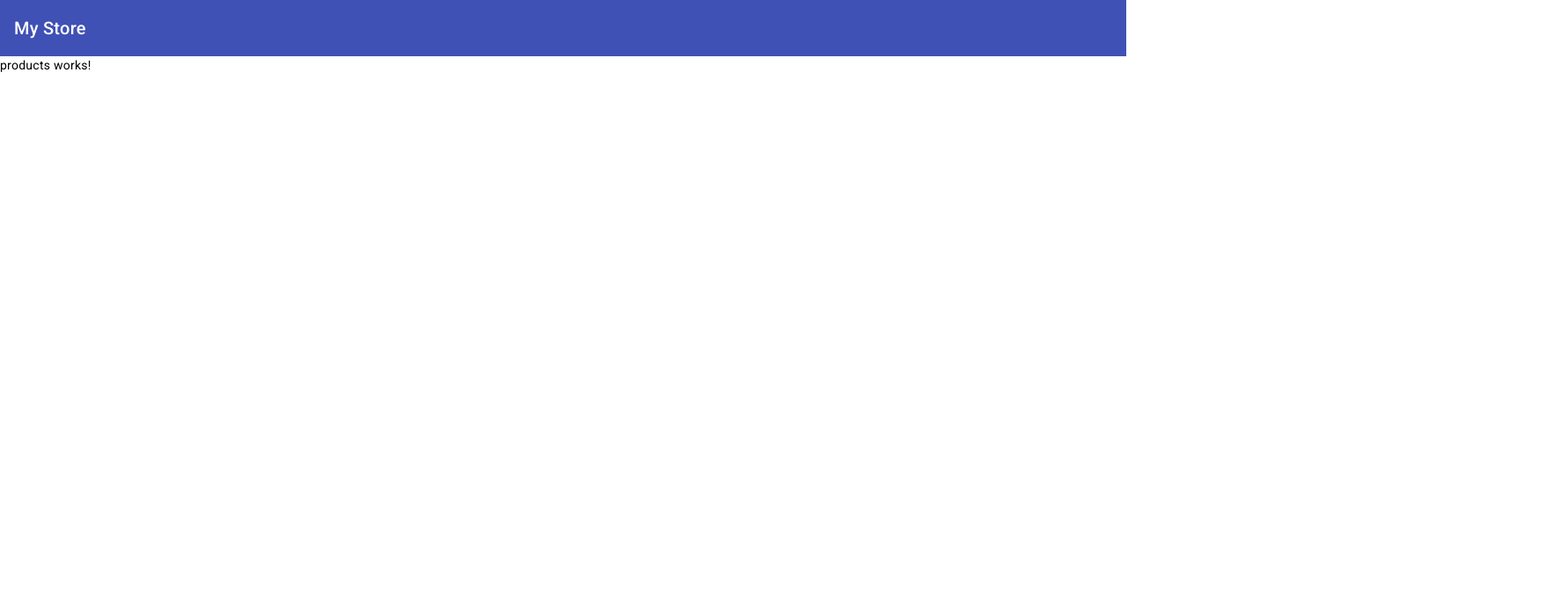
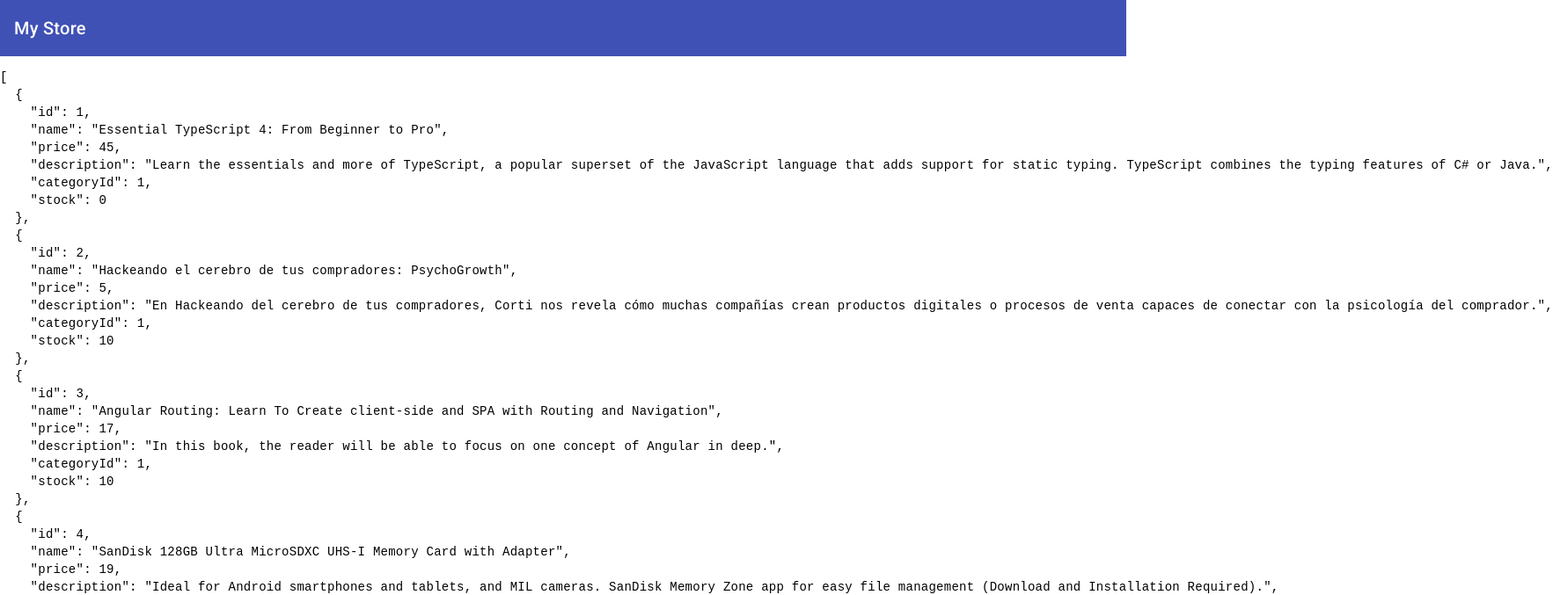
Before and after one commit to jlrosas/angular, an Angular app: page /products in a window 1280 px wide. Shown: the top 677 px of the page at 88% size, 1765 px wide, since content can reach past the window. Built offline with nearby package versions, Linux system fonts and the light colour scheme; data requests are answered from the project's data file.

Commit message:
mostrando productos en pantalla

```diff
--- a/src/app/pages/products/products.component.html
+++ b/src/app/pages/products/products.component.html
@@ -1 +1,3 @@
-<p>products works!</p>
+<pre>
+{{products | json}}
+</pre>
--- a/src/app/pages/products/products.component.ts
+++ b/src/app/pages/products/products.component.ts
@@ -1,6 +1,7 @@
 import { Component, OnInit } from '@angular/core';
 import { ProductsService } from './services/products.service';
 import { tap } from 'rxjs/operators';
+import { Product } from './interfaces/product.interface';
 
 @Component({
   selector: 'app-products',
@@ -8,12 +9,14 @@
   styleUrls: ['./products.component.scss']
 })
 export class ProductsComponent implements OnInit {
+  products!: Product[];
+
   constructor(private productSvc: ProductsService){}
 
   ngOnInit(): void {
     this.productSvc.getProducts()
     .pipe(
-      tap( res => console.log(res))
+      tap((products: Product[]) => this.products = products )
     )
     .subscribe();
   }
```
